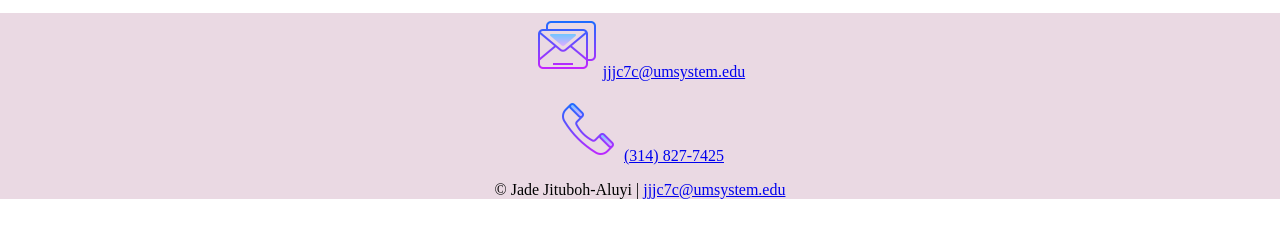
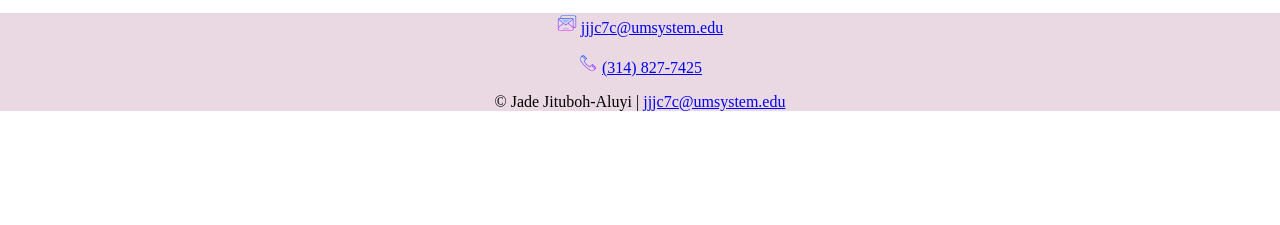
Before and after one commit to jadejituboh/jadejituboh.github.io, a plain HTML site: page webdevelopment/index.html in a window 1280 px wide. Shown: the part 596-821 px from the top of the page. Drawn offline with Linux system fonts and the light colour scheme.

Commit message:
Update style.css

```diff
--- a/webdevelopment/style.css
+++ b/webdevelopment/style.css
@@ -306,3 +306,12 @@ tbody tr:nth-child(even){
 
     }
 }
+
+.footer-icon {
+  width: 20px;
+  transition: transform 0.3s ease;
+}
+
+.footer-icon:hover {
+  transform: scale(1.2);
+}
```
